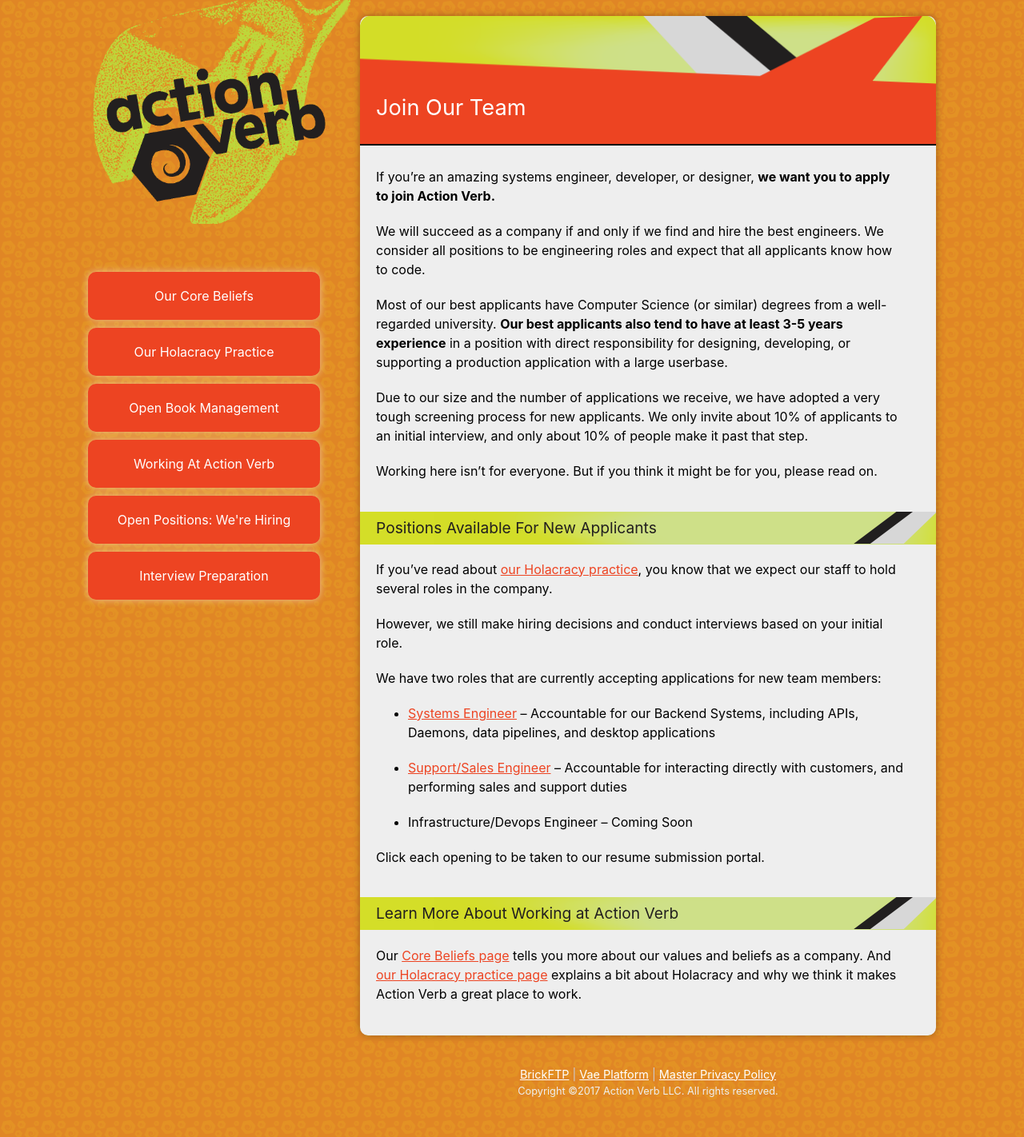
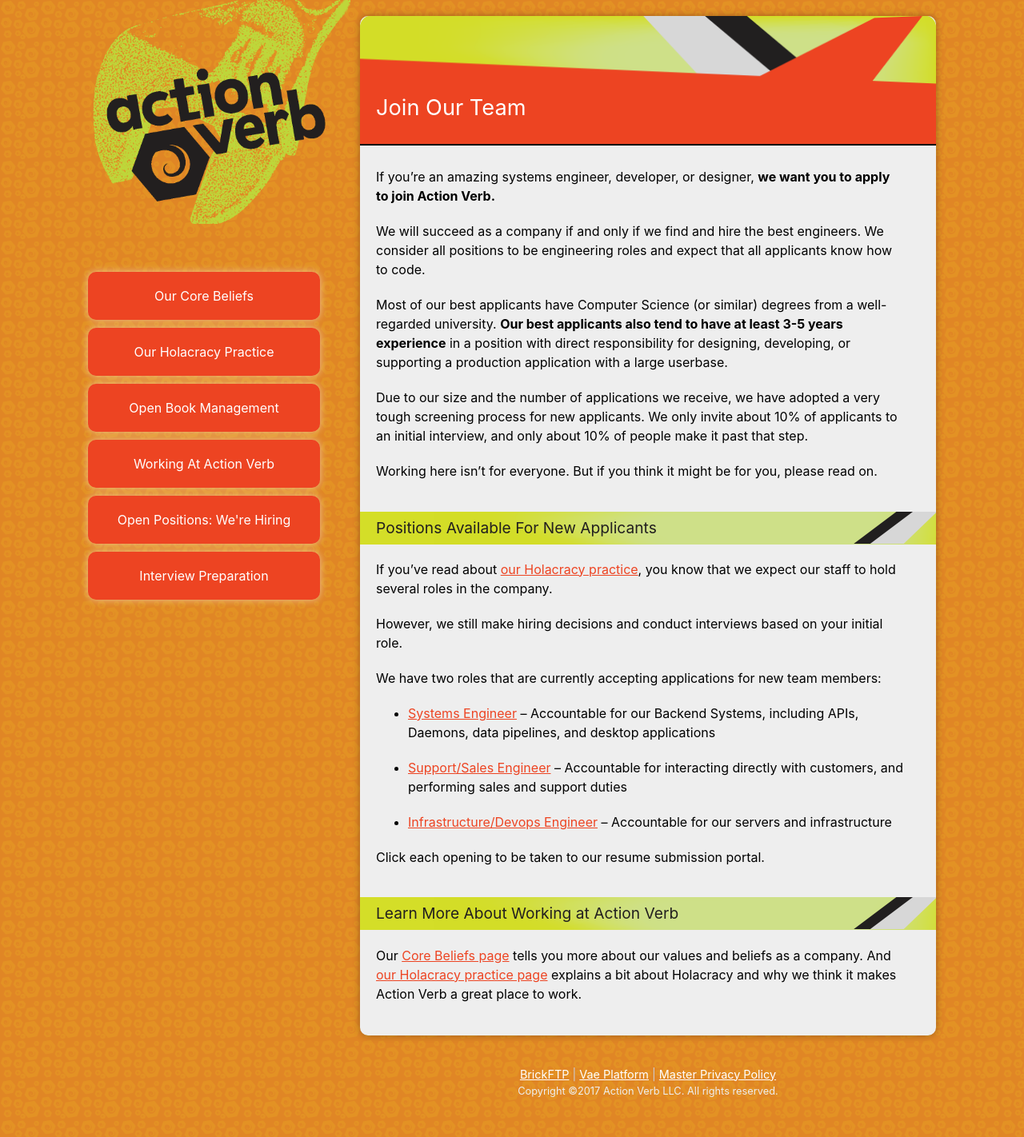
Before and after one commit to edelstone/actionverb.com, a Jekyll site: the page built from now-hiring.md, in a window 1280 px wide. Shown: the whole page at 80% size. Built offline with Jekyll 4.4.1, drawn with Linux system fonts in a browser that asks for light colours.

Commit message:
Add DevOps link

```diff
--- a/now-hiring.md
+++ b/now-hiring.md
@@ -39,7 +39,8 @@ We have two roles that are currently accepting applications for new team members
 
  * <a href="http://actionverb.applytojob.com/apply/XewrZe/" target="_blank">Systems Engineer</a> &ndash; Accountable for our Backend Systems, including APIs, Daemons, data pipelines, and desktop applications
  * <a href="http://actionverb.applytojob.com/apply/b9YTLViLIw/" target="_blank">Support/Sales Engineer</a> &ndash; Accountable for interacting directly with customers, and performing sales and support duties
- * Infrastructure/Devops Engineer &ndash; Coming Soon
+ * <a
+ href="http://actionverb.applytojob.com/apply/cFydMsuRwy/DevOpsSysadmin-Engineer" target="_blank">Infrastructure/Devops Engineer</a> &ndash; Accountable for our servers and infrastructure
 
 Click each opening to be taken to our resume submission portal.
 
```
